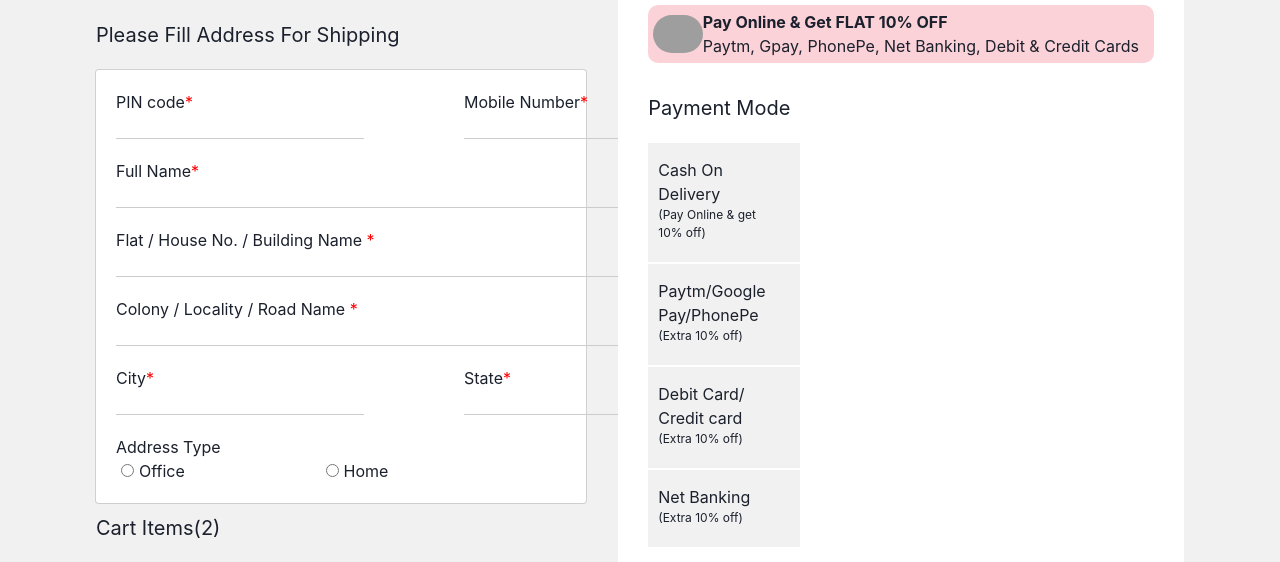
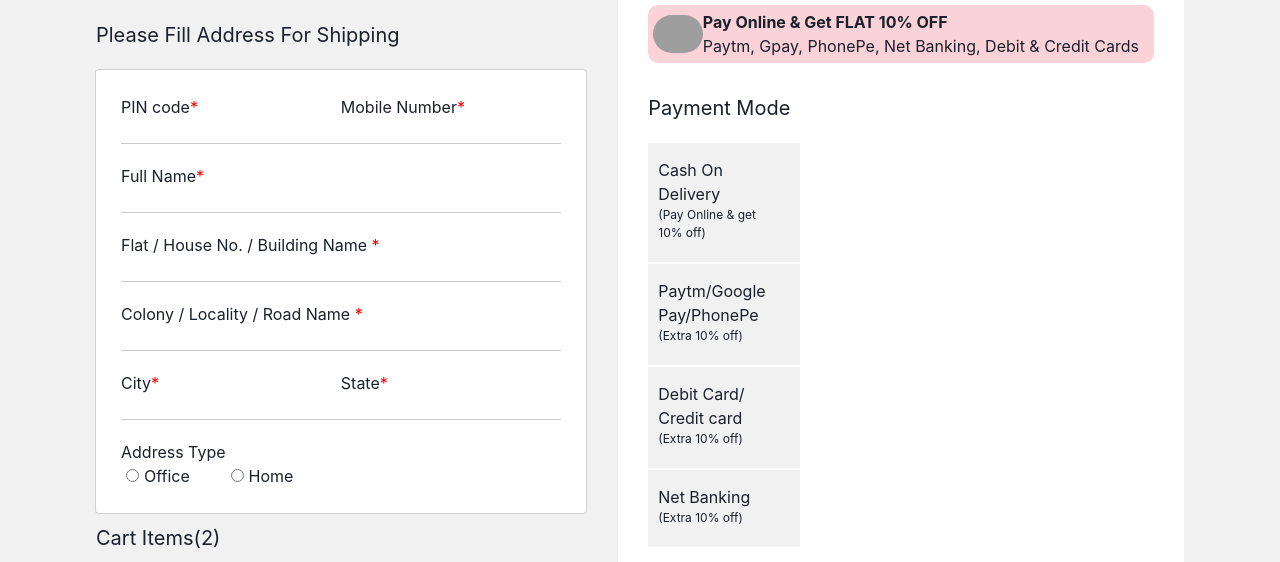
Before and after one commit to aaka8566/StreetWare, a React (Create React App) app in the folder frontend/limeroad/: page /payment in a window 1280 px wide. Shown: the top 562 px of the page. Built offline with nearby package versions, Linux system fonts and the light colour scheme; grey boxes are pictures that could not be loaded.

Commit message:
tiny changes

```diff
--- a/frontend/limeroad/src/Components/ProductComponents/PaymentComponents/Address.jsx
+++ b/frontend/limeroad/src/Components/ProductComponents/PaymentComponents/Address.jsx
@@ -17,17 +17,17 @@ function Address() {
             <input type='number'   className='input' required={true}/>
         </div>
     </div>
-    <div>
+    <div style={{width:"100%"}}>
             <label  className='required'>Full Name</label><br/>
-            <input type="text" size="58" className='input' required={true} />
+            <input type="text"  className='input' required={true} />
         </div>
-        <div>
+        <div style={{width:"100%"}}>
             <label  className='required'>Flat / House No. / Building Name </label><br/>
-            <input type="text" size="58" className='input' required={true} />
+            <input type="text"  className='input' required={true} />
         </div>
-        <div>
+        <div style={{width:"100%"}}>
             <label  className='required'>Colony / Locality / Road Name </label><br/>
-            <input type="text" size="58" className='input' required={true} />
+            <input type="text"  className='input' required={true} />
         </div>
         <div className='pincode'>
         <div>
@@ -39,7 +39,7 @@ function Address() {
             <input type='number'   className='input' required={true}/>
         </div>
     </div>
-    <div className='pincode'>
+    <div className='addresstype'>
         <div >
             <label >Address Type</label><br/>
             <input  type="radio"  required={true} style={{margin:"5px"}}/><label>Office</label>
--- a/frontend/limeroad/src/Components/ProductComponents/PaymentComponents/CSS/Adress.css
+++ b/frontend/limeroad/src/Components/ProductComponents/PaymentComponents/CSS/Adress.css
@@ -5,7 +5,7 @@ h1{
     border: none;
     border-bottom: 1px solid #CCC;
     background-color: transparent;
-
+   width: 100%;
 }
 .input:focus{
     outline: none;
@@ -16,9 +16,14 @@ h1{
 }
 
 .pincode{
+    width: 100%;
     display: flex;
-    justify-content: space-around;
-    gap:100px
+    justify-content: space-between;
+}
+.addresstype{
+    width: 100%;
+    display: flex;
+    justify-content: flex-start;
 }
 .addressbook{
     margin-top: 20px;
@@ -30,7 +35,7 @@ h1{
 }
 .formpart{
     width: 100%;
-    padding: 20px;
+    padding: 25px;
     display: flex;
     flex-direction: column;
     gap: 20px;
```
